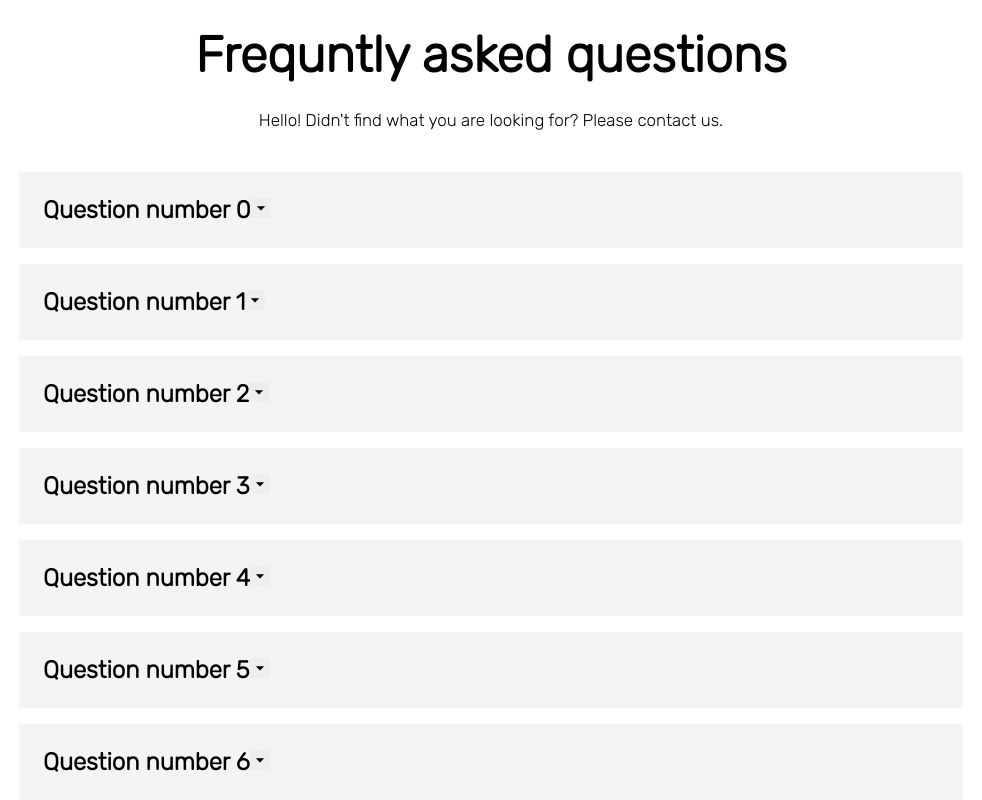
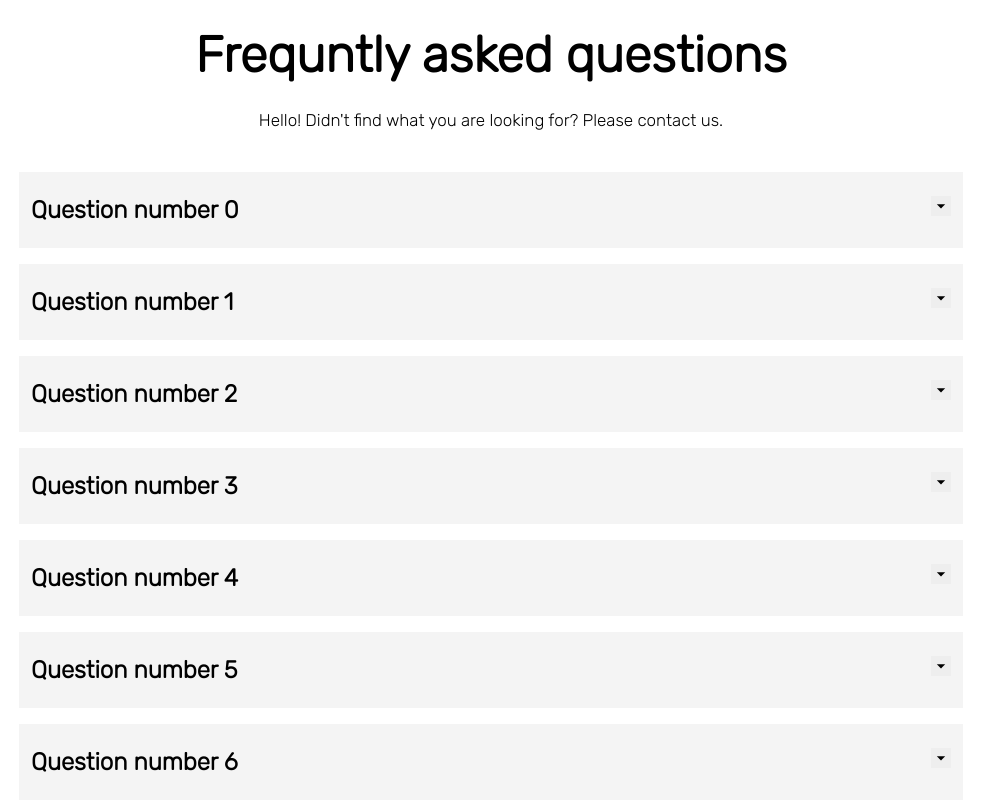
Before and after one commit to galinaMdimova/Display-list-of-questions, a React (Create React App) app: page / in a window 1280 px wide. Shown: the top 800 px of the page, without its empty margins (149-1131 px from the left). Built offline with nearby package versions, Linux system fonts and the light colour scheme.

Commit message:
add more functionality

```diff
--- a/src/components/Question/Question.css
+++ b/src/components/Question/Question.css
@@ -1,5 +1,6 @@
 .section {
     padding: 0.5em;
+
 }
 
 /*.question {
@@ -15,7 +16,8 @@
 }
 
 .arrow {
-    transition: all 2 linear;
+    float: right;
+    transition: 'transform 150ms ease';
 }
 
 .arrow.rotate {
--- a/src/components/Question/Question.js
+++ b/src/components/Question/Question.js
@@ -6,34 +6,38 @@ import styled from "styled-components"
 import pointer from '../../img/hand-pointer-solid.svg'
 
 const Heading = styled.h2`
-padding: ${props => props.alt ? "1.5em" : "1em"};
+padding: ${props => props.change ? "1.5em 0.5em" : "1em 0.5em"};
 background-color: #f4f4f4;
 text-align: start;
 cursor: url(${pointer}), auto;
-
 &:hover {
     background-color:#ececec;
 }
+
 `
 const Question = ({ props }) => {
     const { post, setPost } = useContext(AnswerContext)
     const { title, id, answer } = props
     const [isShown, setIsShown] = useState(false)
+    const [rotateArrow, setRotateArrow] = useState(false);
 
     const handleClick = (event) => {
         event.preventDefault()
         setPost(pid => (pid === id ? -1 : id))
         setIsShown(!isShown)
+        setRotateArrow(!rotateArrow)
     }
 
     return (
         <>
             <section className="section">
-                <Heading alt={isShown}
+                <Heading
+                    change={isShown}
                     onClick={handleClick}>
+
                     {title} {id}
-                    <ArrowDown
 
+                    <ArrowDown className={`arrow ${rotateArrow ? "rotate" : ''}`}
                         width={20}
                         fill={'#eee'}
                     />
```
